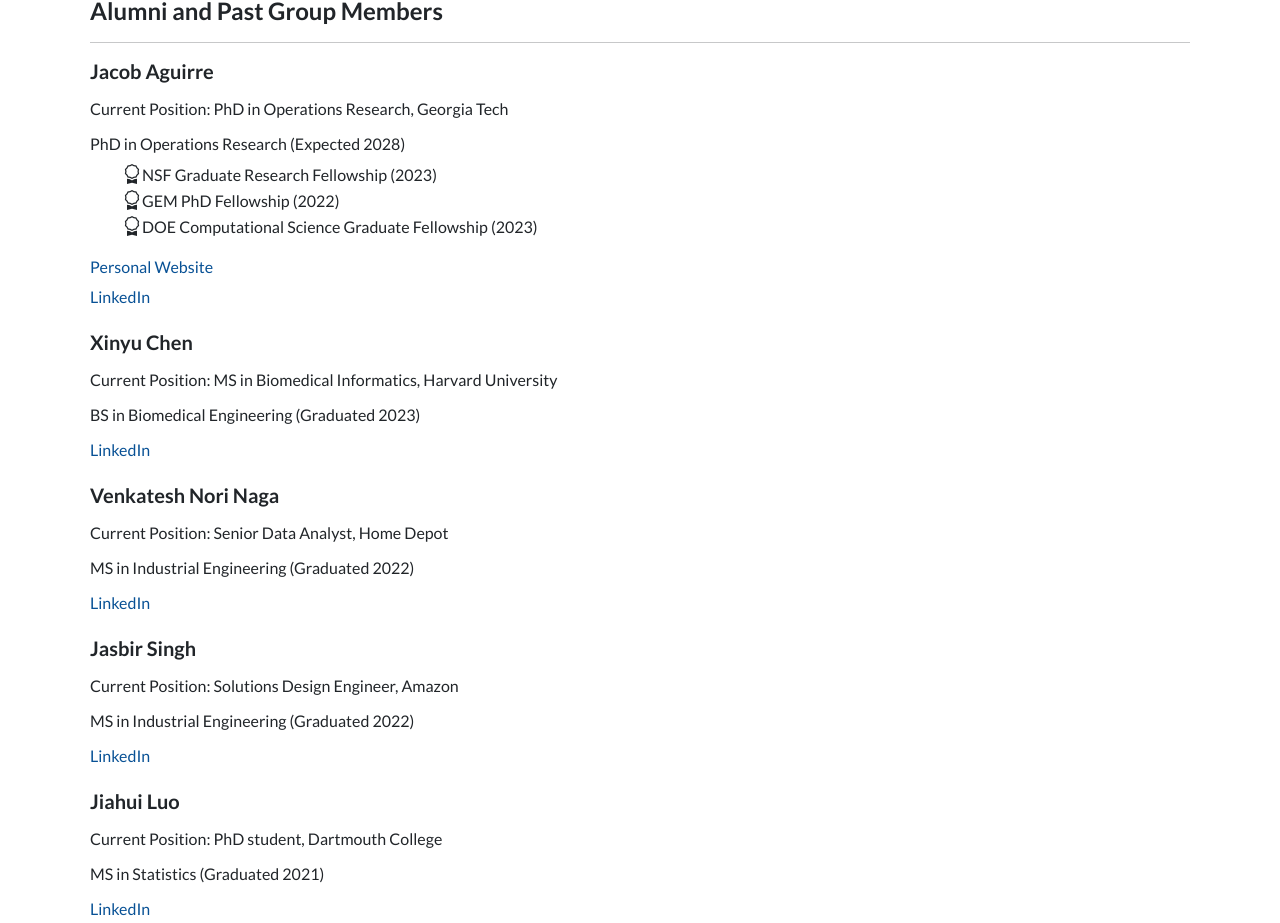
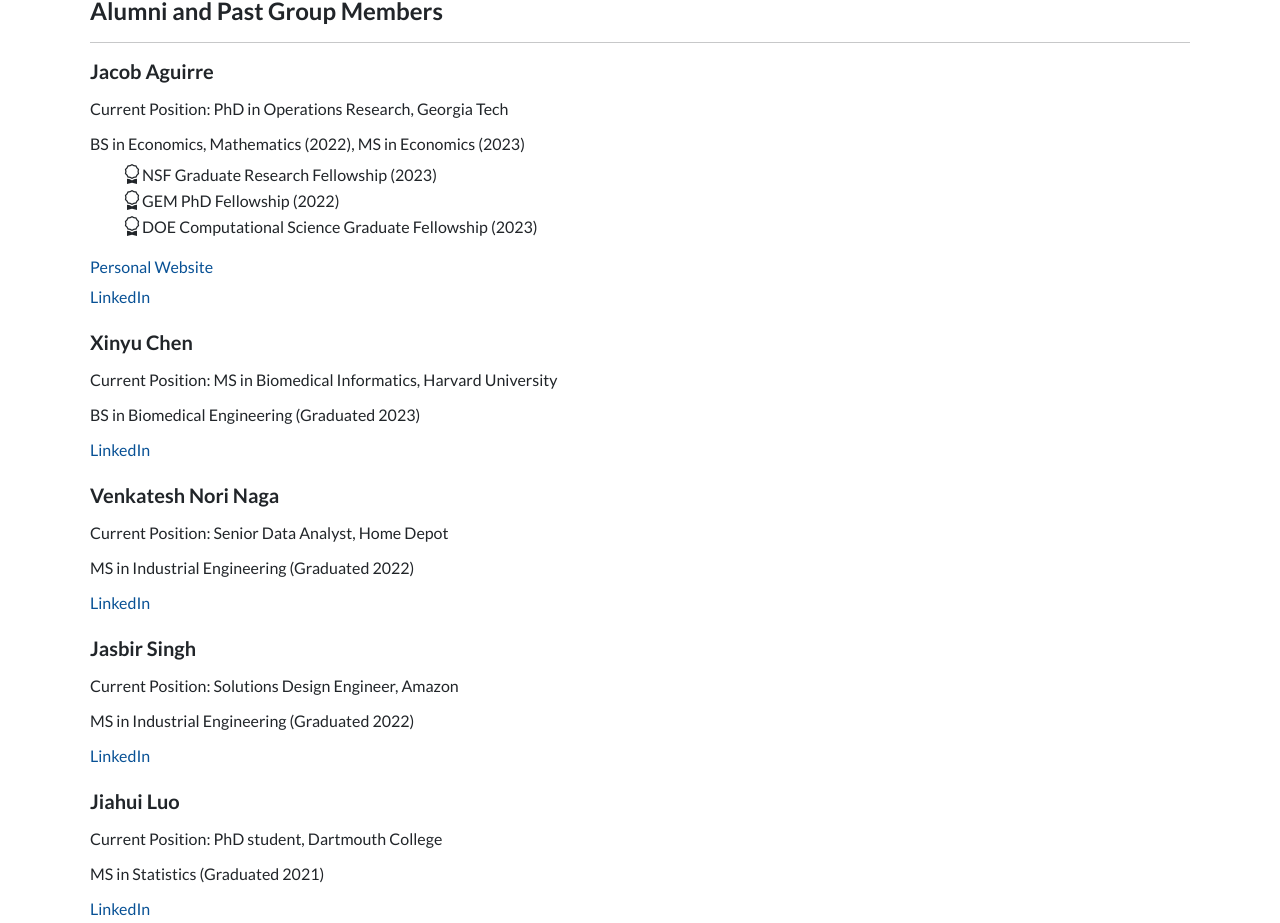
Before and after one commit to giangabrielgarcia/giangabrielgarcia.github.io, a React (Create React App) app in the folder giangabrielgarcia/: page /research-group in a window 1280 px wide. Shown: the part 4359-5282 px from the top of the page. Built offline with nearby package versions, Linux system fonts and the light colour scheme; some icons are missing.

Commit message:
Update research group page

```diff
--- a/giangabrielgarcia/src/components/ResearchGroup.js
+++ b/giangabrielgarcia/src/components/ResearchGroup.js
@@ -83,7 +83,7 @@
 
 const alumni = [
     {
-        name: 'Jacob Aguirre', degree: 'PhD in Operations Research (Expected 2028)', coadvisor: 'Turgay Ayer',
+        name: 'Jacob Aguirre', degree: 'BS in Economics, Mathematics (2022), MS in Economics (2023)',
         bio: 'I am a PhD student in Operations Research at the Georgia Institute of Technology. My research focuses on mathematical and computational modeling, with applications in predictive medicine algorithms, medical decision-making under uncertainty, spatial-temporal analysis, and health policy.', personalSite: "http://jacobaguirre.com/", linkedin: "https://www.linkedin.com/in/jacob-aguirre9", photo: aguirre, awards: ['NSF Graduate Research Fellowship (2023)', 'GEM PhD Fellowship (2022)', 'DOE Computational Science Graduate Fellowship (2023)'], currentposition: 'PhD in Operations Research, Georgia Tech'
     },
 
```
